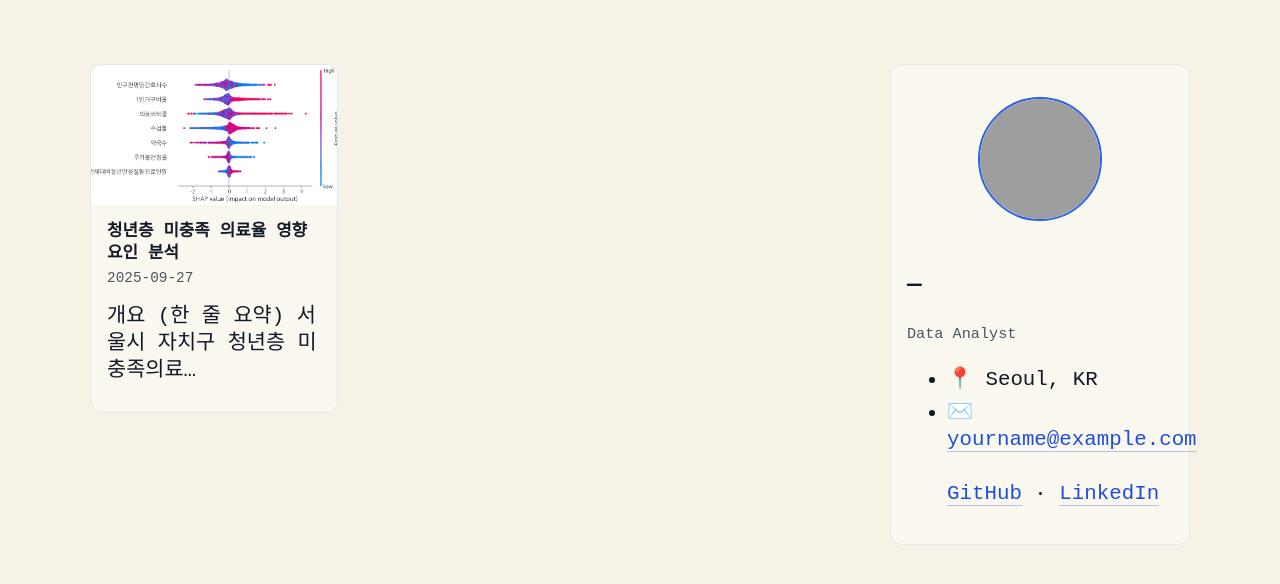
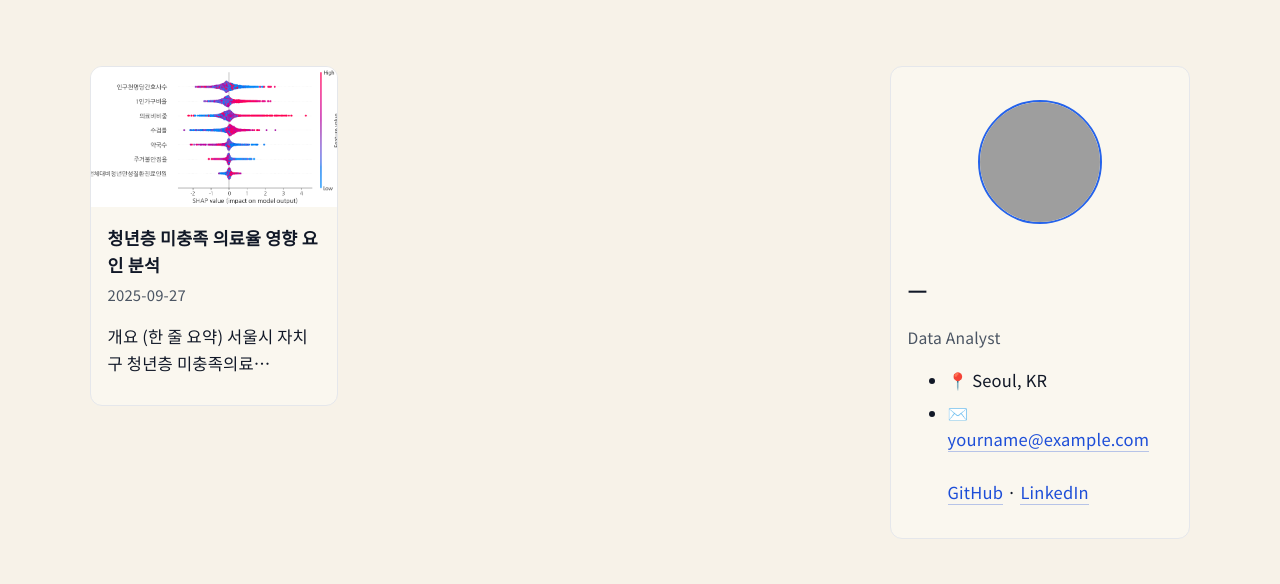
Before and after one commit to yeonglan/yeonglan.github.io, a Jekyll site: the page built from index.md, in a window 1280 px wide. Shown: the top 584 px of the page. Built offline with Jekyll 4.4.1, drawn with Linux system fonts in a browser that asks for light colours; grey boxes are pictures that could not be loaded.

Commit message:
Update custom.scss

```diff
--- a/_sass/custom.scss
+++ b/_sass/custom.scss
@@ -45,3 +45,35 @@ body[a="dark"] img, body[a="auto"] img{ filter:none !important; }
   .layout-2{ grid-template-columns:1fr; }
   .sidebar-right{ position:static; }
 }
+
+/* ------------------ Typography overrides ------------------ */
+
+/* 선호 폰트 세트(외부 폰트+시스템 폰트 백업) */
+:root{
+  --font-body: 'Noto Sans KR', Inter, -apple-system, BlinkMacSystemFont, 'Segoe UI',
+               Roboto, 'Apple SD Gothic Neo', 'Malgun Gothic', 'Helvetica Neue', Arial, sans-serif;
+  --font-mono: ui-monospace, SFMono-Regular, Menlo, Monaco, Consolas, 'Liberation Mono', 'Courier New', monospace;
+
+  /* 기본 글자 크기(여기 숫자만 바꾸면 전반 크기 조절됨) */
+  --base-font-size: 16.5px;   /* 예: 16px~18px 사이에서 취향대로 */
+}
+
+/* 전역 적용 */
+html{ font-size: var(--base-font-size); }
+body{
+  font-family: var(--font-body);
+  line-height: 1.6;
+  letter-spacing: .01em;
+}
+
+/* 제목 크기/굵기(반응형) */
+h1{ font-weight: 700; font-size: clamp(28px, 3.5vw, 40px); line-height: 1.2; }
+h2{ font-weight: 700; font-size: clamp(22px, 2.6vw, 28px); line-height: 1.3; }
+h3{ font-weight: 600; font-size: clamp(18px, 2.0vw, 22px); line-height: 1.35; }
+
+/* 본문/메뉴/카드 미세 조정 */
+.main, .menu, .profile, .sidebar-card{ font-size: 1rem; } /* = html 기준 1배 */
+.card .meta h4{ font-weight: 600; }
+
+/* 코드 블록/인라인 코드 */
+code, pre{ font-family: var(--font-mono); font-size: 0.95rem; }
```
